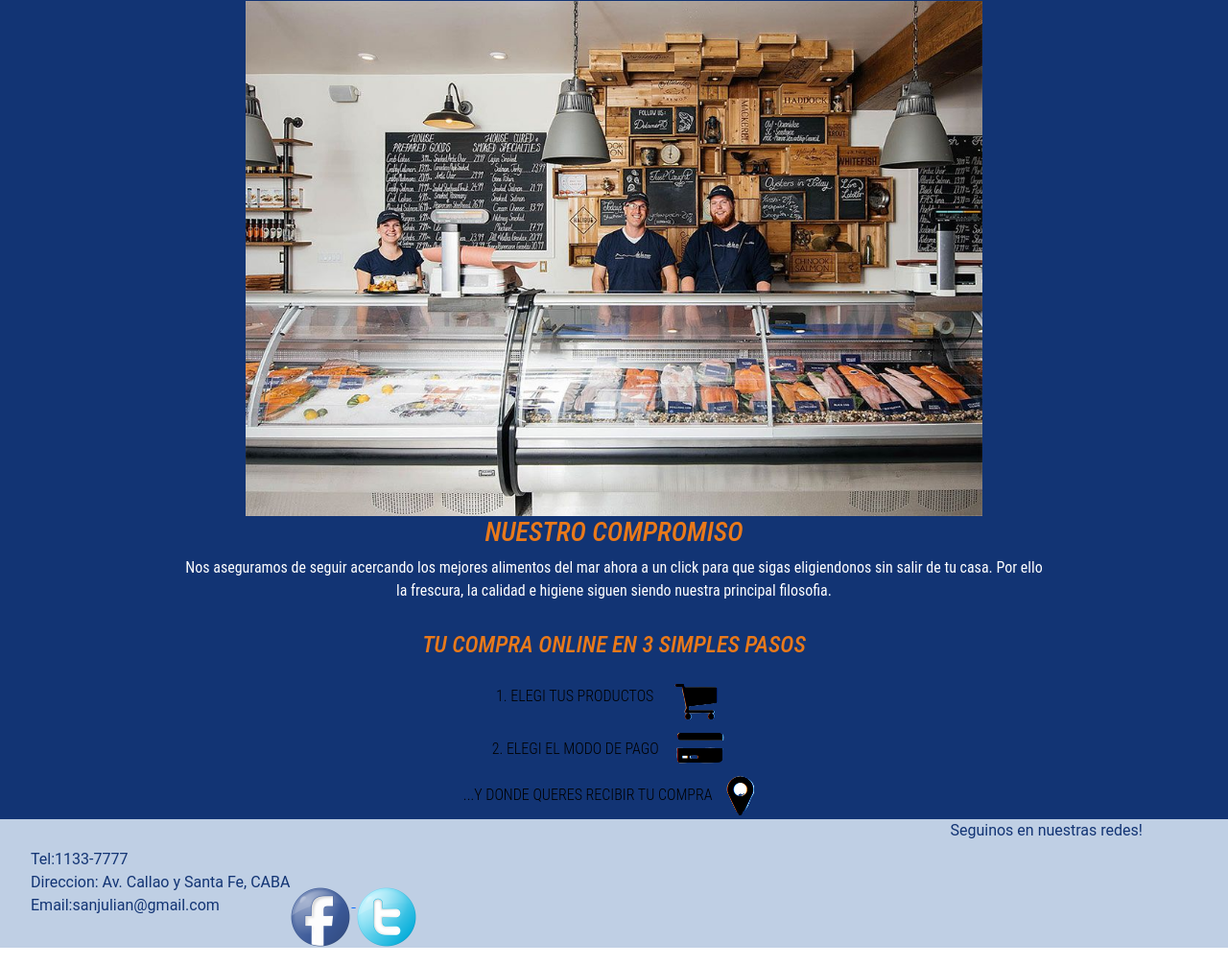
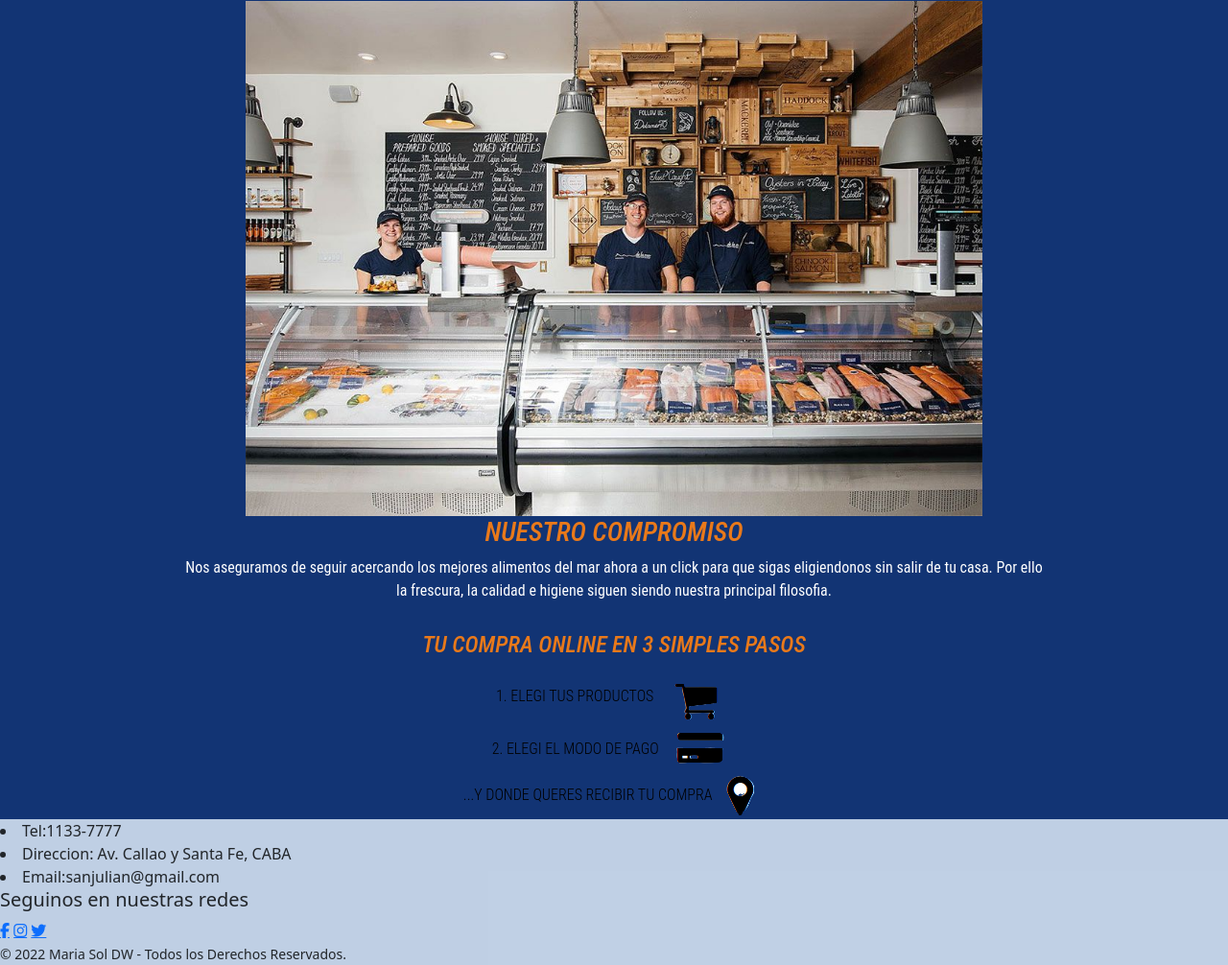
Before and after one commit to mariasolweb/pescaderiasolkuntzius, a website: page index.html in a window 1280 px wide. Shown: the part 617-1623 px from the top of the page at 96% size. Drawn offline with nearby package versions, Linux system fonts and the light colour scheme.

Commit message:
cambiando footer

```diff
--- a/index.html
+++ b/index.html
@@ -15,7 +15,8 @@
   <meta name="description" content="Pescados y Mariscos frescos de Mar, de primera calidad.">
   <meta name="keywords"
     content="pescados, mariscos, productos de mar, pescados rebozados, omega 9, pescado fresco, pescado congelado.">
-
+  <!--icons-->
+  <script src="https://kit.fontawesome.com/4149a794c6.js" crossorigin="anonymous"></script>
   <!-- mi css -->
   <link rel="stylesheet" href="css/style.css">
 
@@ -122,21 +123,29 @@
   </div>
   <!--ends articulo4-->
 
-  <footer class="d-flex bd-highlight mb-3">
-    <ul class="footer">
-      <li>Tel:1133-7777</li>
-      <li>Direccion: Av. Callao y Santa Fe, CABA</li>
-      <li>Email:sanjulian@gmail.com</li>
-    </ul>
-    <div>
-      <p class=" pie_redes">Seguinos en nuestras redes!</p>
-      <a href="https://facebook.com" target="_blank">
-        <img class="footer" src="./img/facebook.png" alt="seguinos en nuestras redes facebook">
-      </a>
-      <a href="https://twitter.com/" target="_blank">
-        <img class="footer" src="./img/twitter.png" alt="seguinos en twitter">
-      </a>
+  <footer class="pie-pagina">
+    <div class="grupo1">
+      <div class="box">
+        <li>Tel:1133-7777</li>
+        <li>Direccion: Av. Callao y Santa Fe, CABA</li>
+        <li>Email:sanjulian@gmail.com</li>
+      </div>
+      <div class="box">
+        <h5>Seguinos en nuestras redes</h5>
+        <div class="red-social">
+          <a href="https://facebook.com" class="fa-brands fa-facebook-f" target="_blank"></a>
+          <a href="https://www.instagram.com/ " class="fa-brands fa-instagram" target="_blank"></a>
+          <a href="https://twitter.com/" class="fa-brands fa-twitter" target="_blank"></a>
+
+        </div>
+      </div>
+
     </div>
+    <div class="grupo2">
+      <small>&copy; 2022 Maria Sol DW - Todos los Derechos Reservados.</small>
+    </div>
+
+
   </footer>
   <!-- Script BS -->
   <script src="https://cdn.jsdelivr.net/npm/@popperjs/core@2.11.5/dist/umd/popper.min.js"
--- a/scss/_footer.scss
+++ b/scss/_footer.scss
@@ -1,25 +1,11 @@
-footer {
+.pie-pagina {
+    width: 100%;
     background-color: $secondColor;
 
-    .footer {
-        font-family: $fontMain;
-        color: $mainColor;
-        list-style: none;
-        margin-top: 30px;
-
-        img {
-            width: $w-5;
-            display: flex;
-            justify-items: left;
-        }
+    .grupo1 {
+        width: 100%;
+        max-width: 1200px;
+        margin: auto;
+        text-decoration: none;
     }
 }
-
-
-.pie_redes {
-    font-family: $fontMain;
-    color: $mainColor;
-
-
-
-}
```
